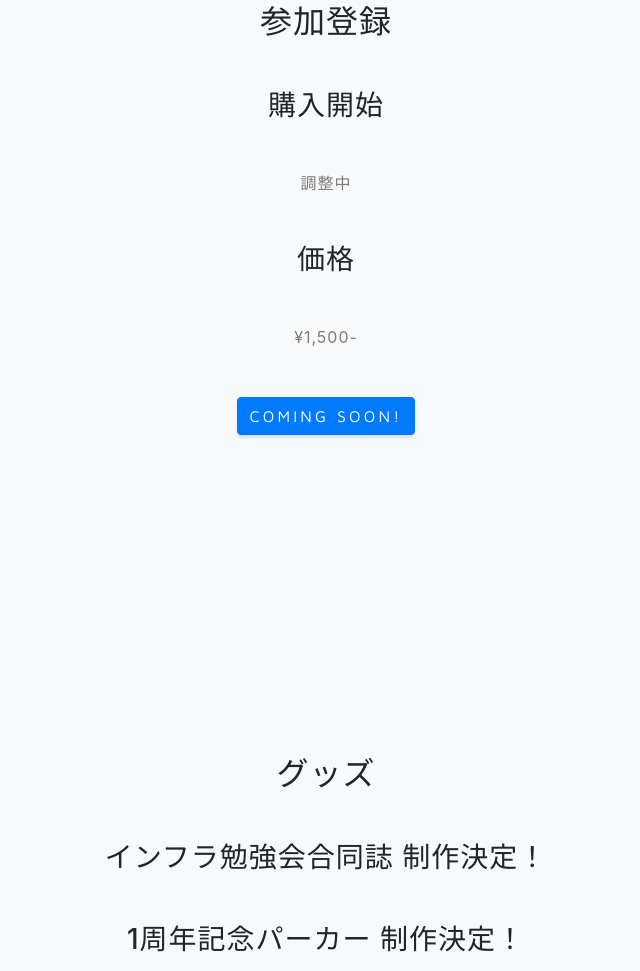
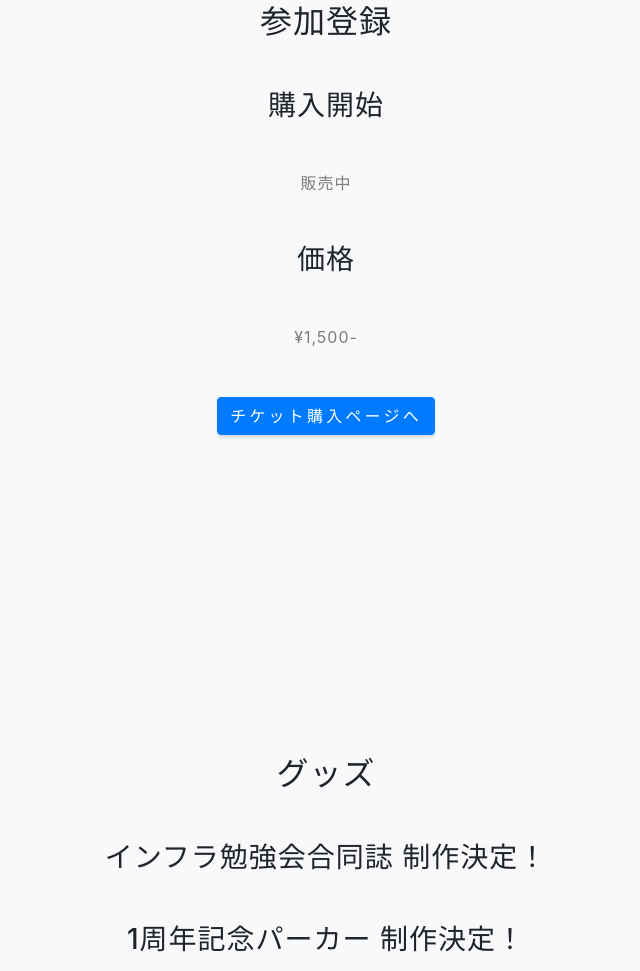
Before and after one commit to infra-workshop/infra-study-summit, a website with bundled scripts: page index.html in a window 1280 px wide. Shown: the part 4986-5957 px from the top of the page, without its empty margins (314-954 px from the left). Built offline with nearby package versions, Linux system fonts and the light colour scheme; a small style sheet from the web is missing.

Commit message:
Update index.html
購入ページへのリンクを追記

```diff
--- a/index.html
+++ b/index.html
@@ -157,10 +157,10 @@
           <div class="mx-auto text-center">
             <h2 class="mb-lg-5">参加登録</h2>
             <h3 class="text-black mb-lg-5">購入開始</h3>
-            <p class="text-black-50 mb-lg-5">調整中</p>
+            <p class="text-black-50 mb-lg-5">販売中</p>
             <h3 class="text-black mb-lg-5">価格</h3>
             <p class="text-black-50 mb-lg-5">¥1,500-</p>
-            <a href="#about" class="btn btn-primary js-scroll-trigger">Coming Soon!</a>
+            <a href="https://t.livepocket.jp/e/infra-workshop-1st-year-summit" class="btn btn-primary js-scroll-trigger">チケット購入ページへ</a>
           </div>
         </div>
       </div>
```
